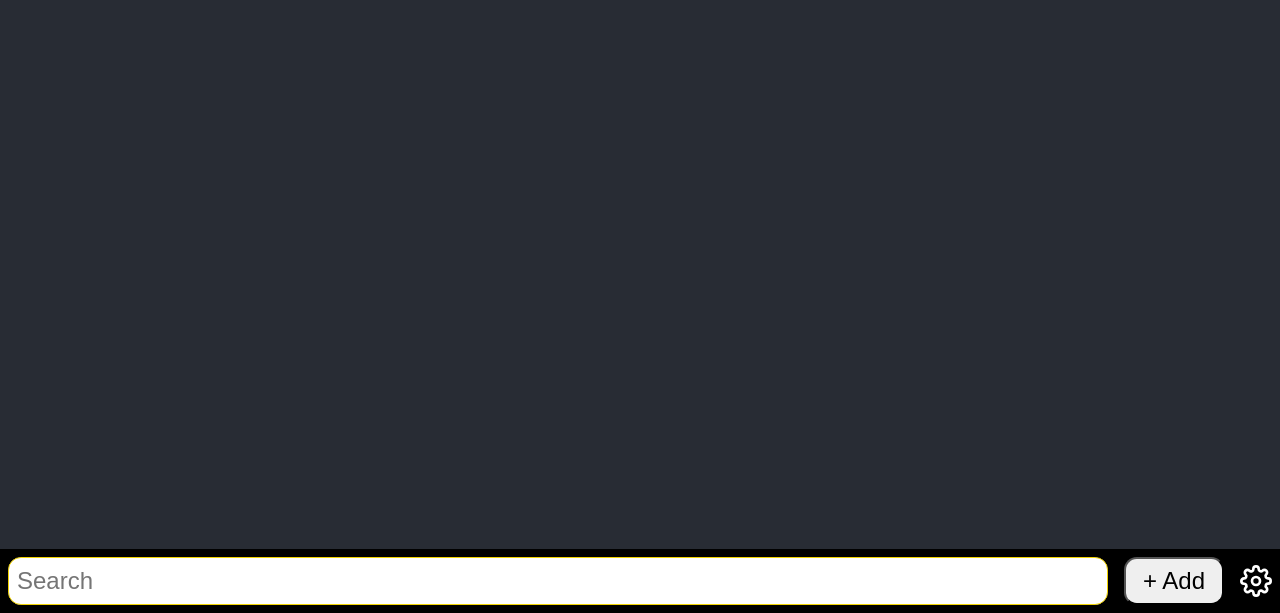
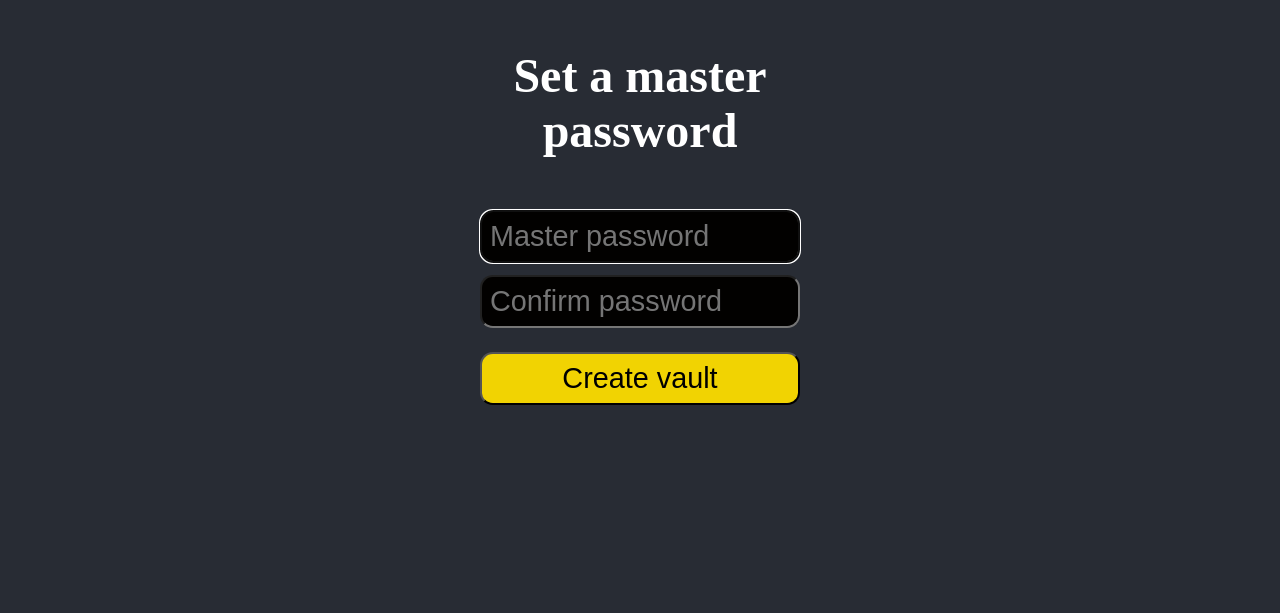
Before and after one commit to SushantSharma1992/authorize-me, a React (Create React App) app: page / in a window 1280 px wide. Shown: the part 187-800 px from the top of the page. Built offline with nearby package versions, Linux system fonts and the light colour scheme.

Commit message:
feat: gate app behind lock screen until vault is unlocked

```diff
--- a/src/App.js
+++ b/src/App.js
@@ -1,13 +1,13 @@
 import "./App.css";
+import VaultGate from "./Components/VaultGate";
 import Context from "./GlobalStore/Context";
-import Home from "./Pages/Home";
 import "./Styles/Styles.css";
 
 function App() {
   return (
     <div className="App App-header">
       <Context>
-        <Home />
+        <VaultGate />
       </Context>
     </div>
   );
--- /dev/null
+++ b/src/Components/VaultGate.js
@@ -0,0 +1,11 @@
+import React, { useContext } from "react";
+import { AppContext } from "../GlobalStore/Context";
+import Home from "../Pages/Home";
+import LockScreen from "./LockScreen";
+
+const VaultGate = () => {
+  const { isLocked } = useContext(AppContext);
+  return isLocked ? <LockScreen /> : <Home />;
+};
+
+export default VaultGate;
```
Also changed, not shown: 1 other file (tests, documents, lock files or other folders).
